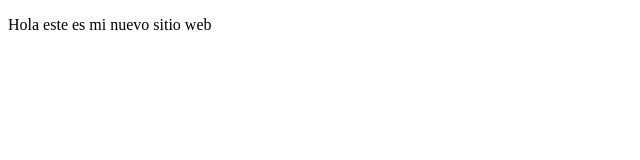
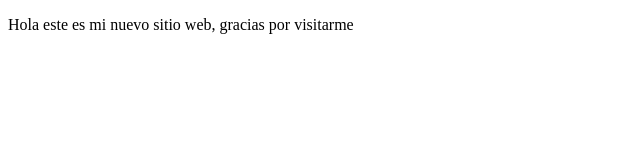
Before and after one commit to JericOrtegon/proyectoPrework, a plain HTML site: page index.html in a window 1280 px wide. Shown: the whole page, without its empty margins (0-640 px from the left). Drawn offline with Linux system fonts and the light colour scheme.

Commit message:
La visita

```diff
--- a/index.html
+++ b/index.html
@@ -8,7 +8,7 @@
 </head>
 <body>
     <p>
-        Hola este es mi nuevo sitio web
+        Hola este es mi nuevo sitio web, gracias por visitarme
     </p>
 </body>
 </html>
```
